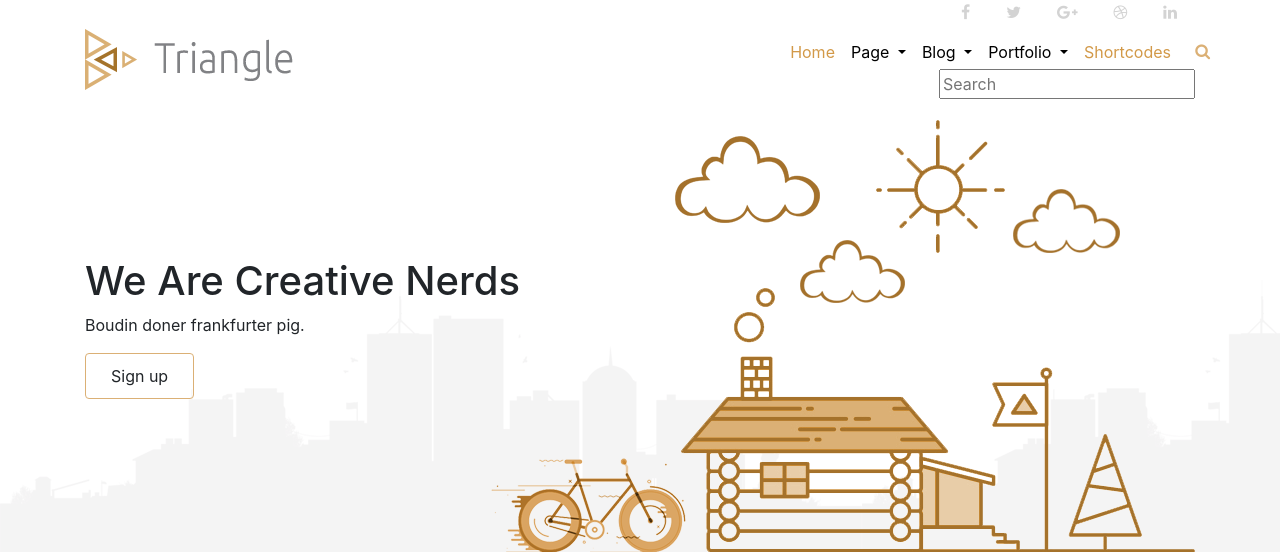
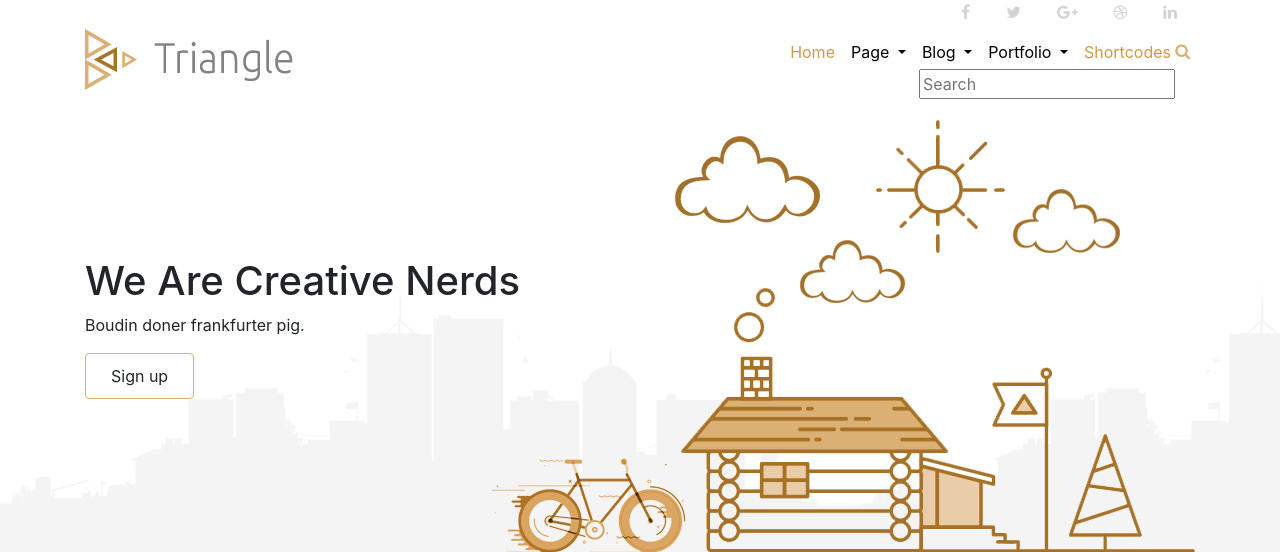
Before and after one commit to vtgiang994/triangle, a PHP site: page / in a window 1280 px wide. Shown: the top 552 px of the page. Run offline with PHP 8.4, Linux system fonts and the light colour scheme.

Commit message:
test thoi nhe

```diff
--- a/css/style.css
+++ b/css/style.css
@@ -95,7 +95,7 @@
 .search {
     position: absolute;
     top:15px;
-    right:0;
+    right:20px;
     color:#dbb075;
 }
 .field-toggle {
```
